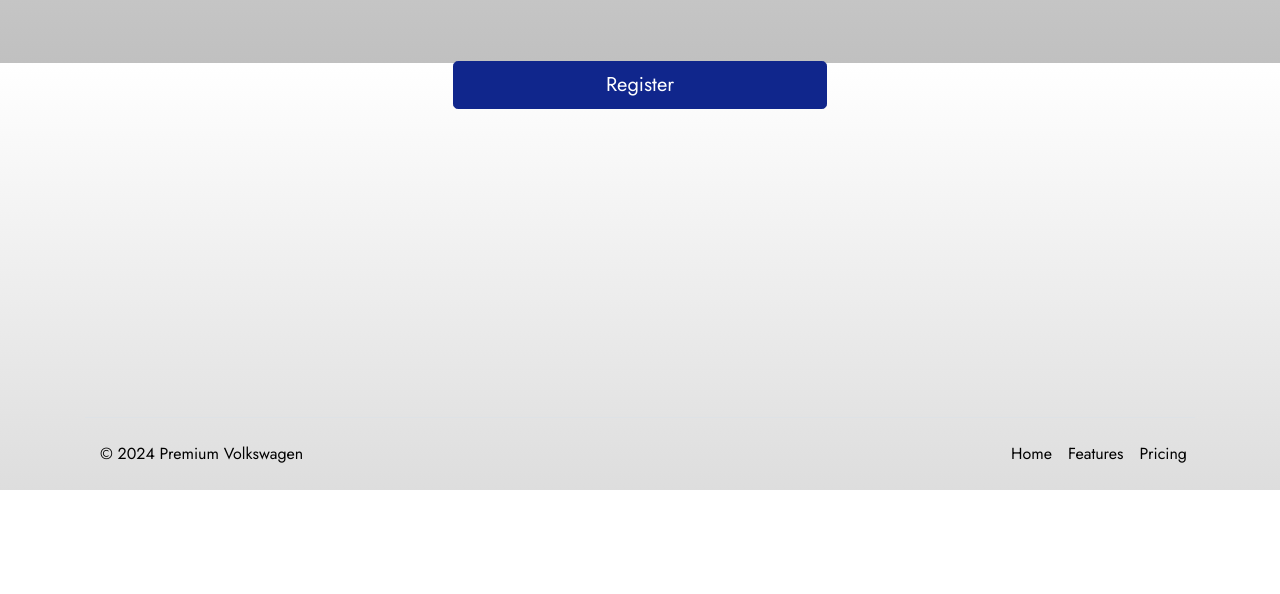
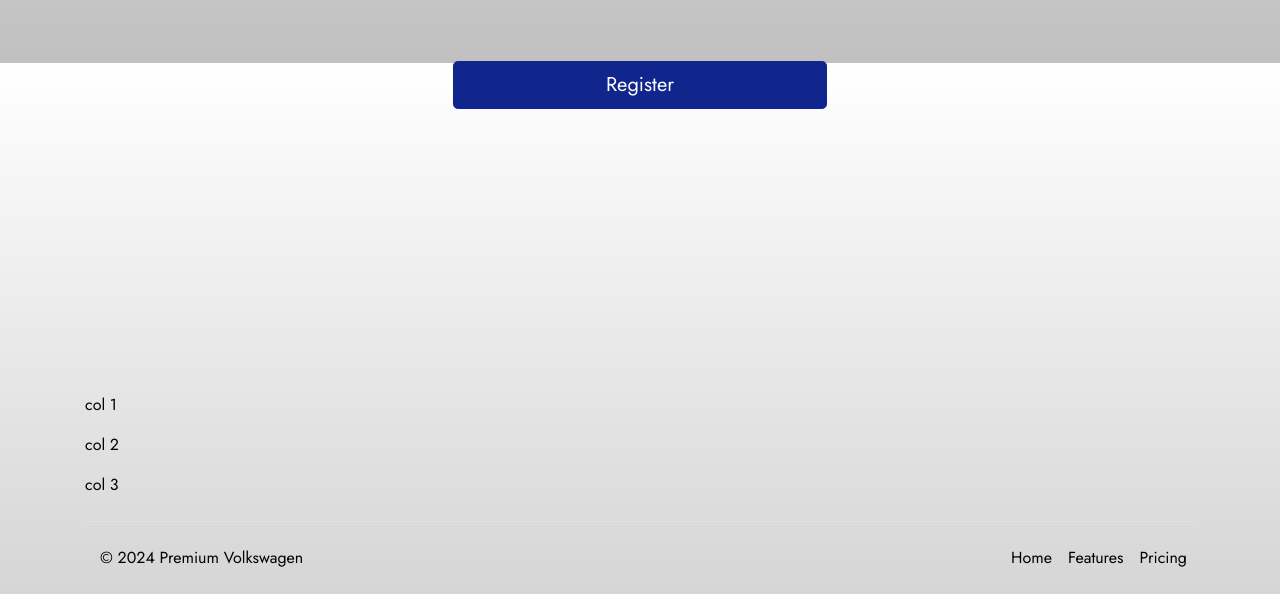
Before and after one commit to georgereade/Car-landing-page, a website: page index.html in a window 1280 px wide. Shown: the part 737-1331 px from the top of the page. Before the commit the page ends 1227 px from the top, so only its background shows below. Drawn offline with nearby package versions, Linux system fonts and the light colour scheme.

Commit message:
Animations

```diff
--- a/index.html
+++ b/index.html
@@ -133,6 +133,11 @@
         </div>
       </div>
     </div>
+    <div class="container sm-10 md-12 lg-3">
+      <div class="lg-1"><p>col 1</p></div>
+      <div class="lg-1"><p>col 2</p></div>
+      <div class="lg-1"><p>col 3</p></div>
+    </div>
     <div class="container">
       <footer
         class="d-flex flex-wrap justify-content-between align-items-center py-3 my-4 border-top"
--- a/scripts/index.js
+++ b/scripts/index.js
@@ -25,7 +25,7 @@ window.onscroll = function () {
 slideUp();
 
 function scrollFunction() {
-  if (document.body.scrollTop > 5 || document.documentElement.scrollTop > 5) {
+  if (window.scrollY > 5 || window.pageYOffset > 5) {
     // slideUp();
     fadeIn();
   }
```
